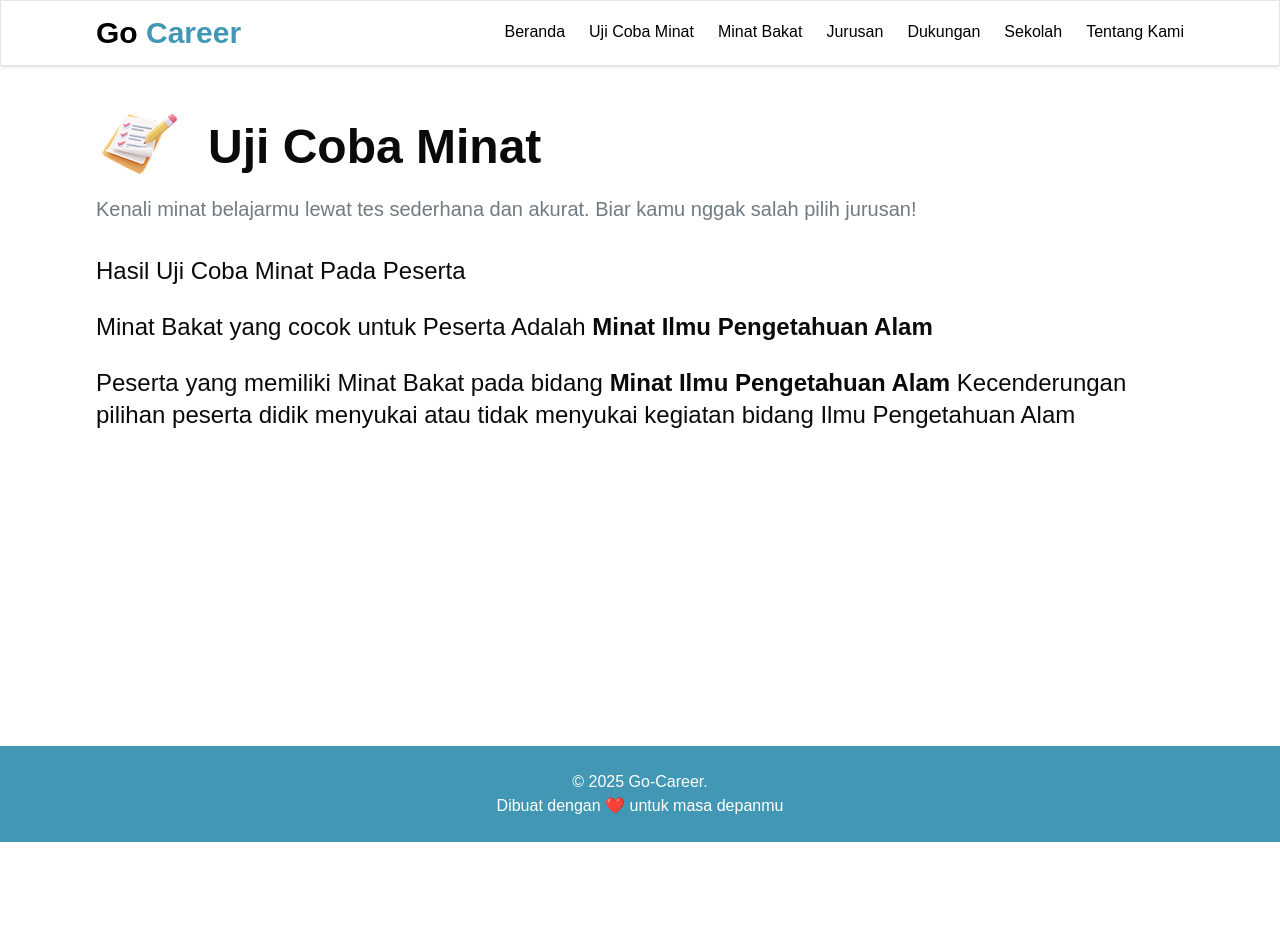
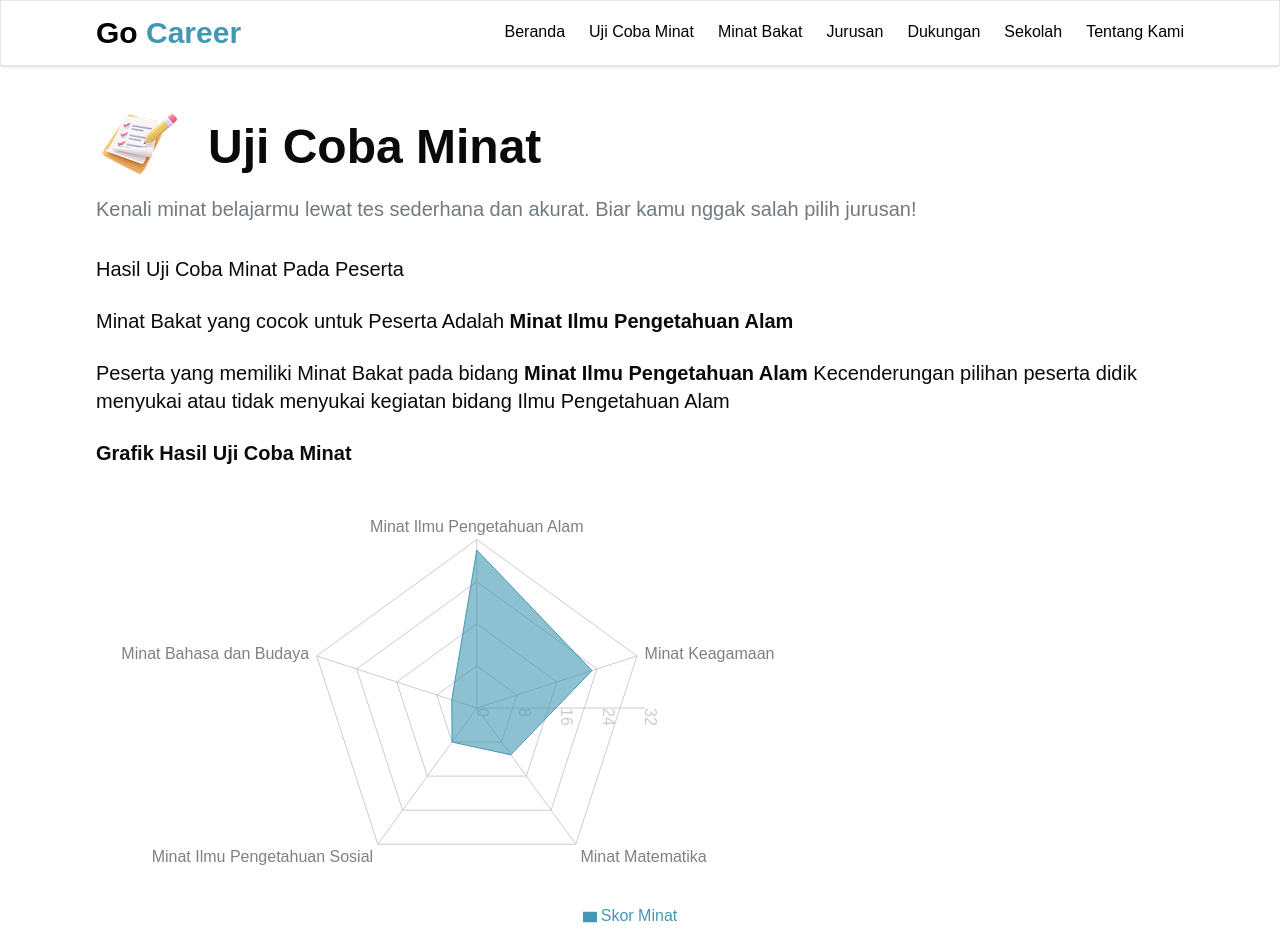
Before and after one commit to DanielRickyA/gocareer_frontend, a React (Vite) app: page /uji-coba-minat/hasil in a window 1280 px wide. Shown: the top 952 px of the page. Before the commit the page ends 842 px from the top, so only its background shows below. Built offline with nearby package versions, Linux system fonts and the light colour scheme.

Commit message:
Tambahan Grafik

```diff
--- a/package.json
+++ b/package.json
@@ -27,6 +27,7 @@
     "react": "^19.1.0",
     "react-dom": "^19.1.0",
     "react-router-dom": "^7.6.3",
+    "recharts": "^3.1.2",
     "sonner": "^2.0.7",
     "tailwind-merge": "^3.3.1",
     "tailwindcss": "^4.1.11",
--- a/src/page/HasilTesMinat.tsx
+++ b/src/page/HasilTesMinat.tsx
@@ -1,7 +1,39 @@
 import { useEffect, useState } from "react";
-
+import {
+  CartesianGrid,
+  Tooltip,
+  Legend,
+  ResponsiveContainer,
+  RadarChart,
+  Radar,
+  PolarGrid,
+  PolarAngleAxis,
+  PolarRadiusAxis,
+} from "recharts";
 function HasilTesMinat() {
   const [name, setName] = useState<string>("");
+  const chartData = [
+    {
+      name: "Minat Ilmu Pengetahuan Alam",
+      point: 30,
+    },
+    {
+      name: "Minat Keagamaan",
+      point: 23,
+    },
+    {
+      name: "Minat Matematika",
+      point: 11,
+    },
+    {
+      name: "Minat Ilmu Pengetahuan Sosial",
+      point: 8,
+    },
+    {
+      name: "Minat Bahasa dan Budaya",
+      point: 5,
+    },
+  ];
 
   useEffect(() => {
     const localName = localStorage.getItem("name");
@@ -21,21 +53,52 @@ function HasilTesMinat() {
           Kenali minat belajarmu lewat tes sederhana dan akurat. Biar kamu nggak
           salah pilih jurusan!
         </p>
-        <p className="text-2xl mt-8">
+        <p className="text-xl mt-8">
           Hasil Uji Coba Minat Pada Peserta{" "}
           <span className="font-semibold">{name}</span>
         </p>
-        <p className="text-2xl mt-6">
+        <p className="text-xl mt-6">
           Minat Bakat yang cocok untuk Peserta{" "}
           <span className="font-semibold">{name}</span> Adalah{" "}
           <span className="font-semibold">Minat Ilmu Pengetahuan Alam</span>
         </p>
-        <p className="text-2xl mt-6">
+        <p className="text-xl mt-6">
           Peserta yang memiliki Minat Bakat pada bidang{" "}
           <span className="font-semibold">Minat Ilmu Pengetahuan Alam</span>{" "}
           Kecenderungan pilihan peserta didik menyukai atau tidak menyukai
           kegiatan bidang Ilmu Pengetahuan Alam
         </p>
+        <p className="text-xl mt-6 font-semibold">
+          Grafik Hasil Uji Coba Minat
+        </p>
+        <div className="md:h-[450px] mt-4">
+          {/* {isLoading ? (
+            <Skeleton className="h-full w-full bg-gray-100 rounded-xl mb-6" />
+          ) : ( */}
+          <ResponsiveContainer width="100%" height="100%">
+            <RadarChart
+              cx="35%"
+              cy="50%"
+              outerRadius="80%"
+              data={chartData}
+              margin={{ top: 0, right: 30, left: 20, bottom: 5 }}
+            >
+              <PolarGrid />
+              <PolarAngleAxis dataKey="name" />
+              <PolarRadiusAxis />
+              <Tooltip />
+              <Legend />
+              <Radar
+                name="Skor Minat"
+                dataKey="point"
+                stroke="#4298b4"
+                fill="#4298b4"
+                fillOpacity={0.6}
+              />
+            </RadarChart>
+          </ResponsiveContainer>
+          {/* )} */}
+        </div>
       </div>
     </div>
   );
```
Also changed, not shown: 1 other file (tests, documents, lock files or other folders).
